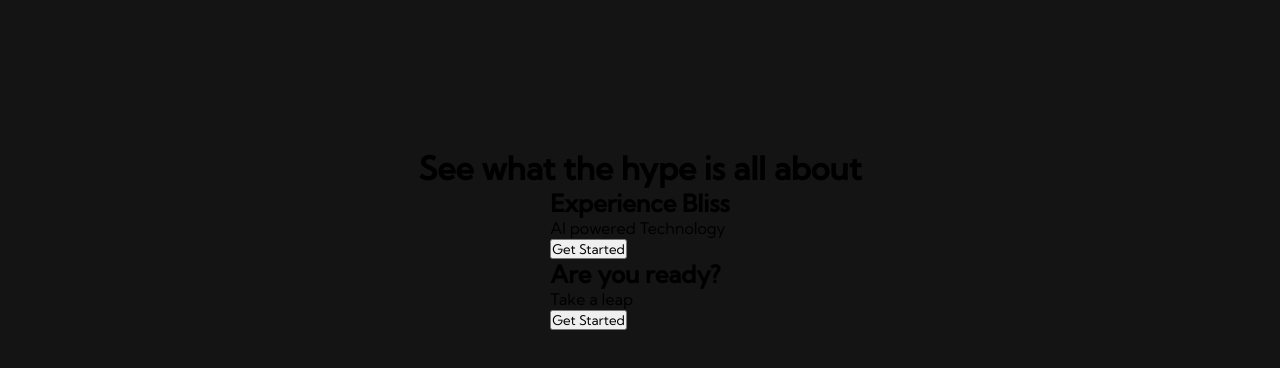
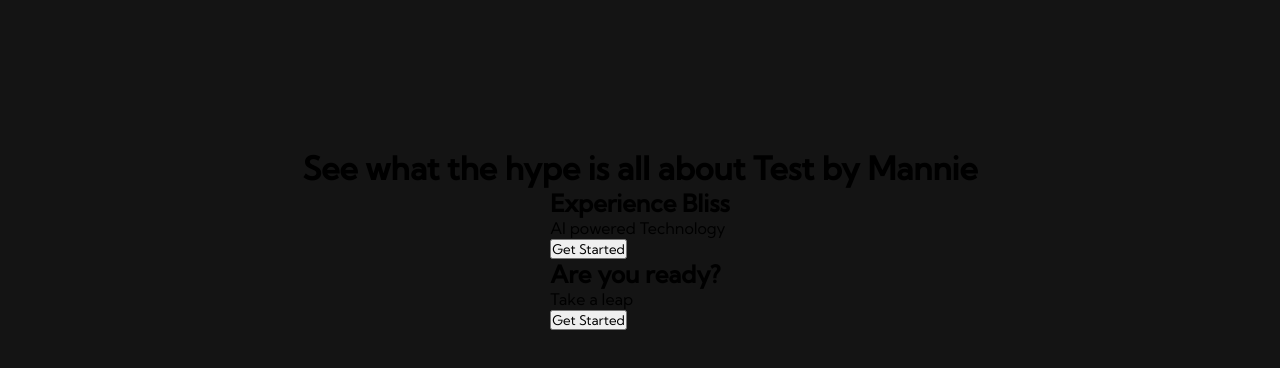
Before and after one commit to miketaughtyou/next-app, a plain HTML site: page index.html in a window 1280 px wide. Shown: the part 652-1020 px from the top of the page. Drawn offline with Linux system fonts and the light colour scheme.

Commit message:
added mannie test

```diff
--- a/index.html
+++ b/index.html
@@ -57,7 +57,7 @@
 
 <!-- Services Section -->
 <div class="services">
-    <h1>See what the hype is all about</h1>
+    <h1>See what the hype is all about Test by Mannie</h1>
     <div class="services__container">
         <div class="services__card">
             <h2>Experience Bliss</h2>
```
